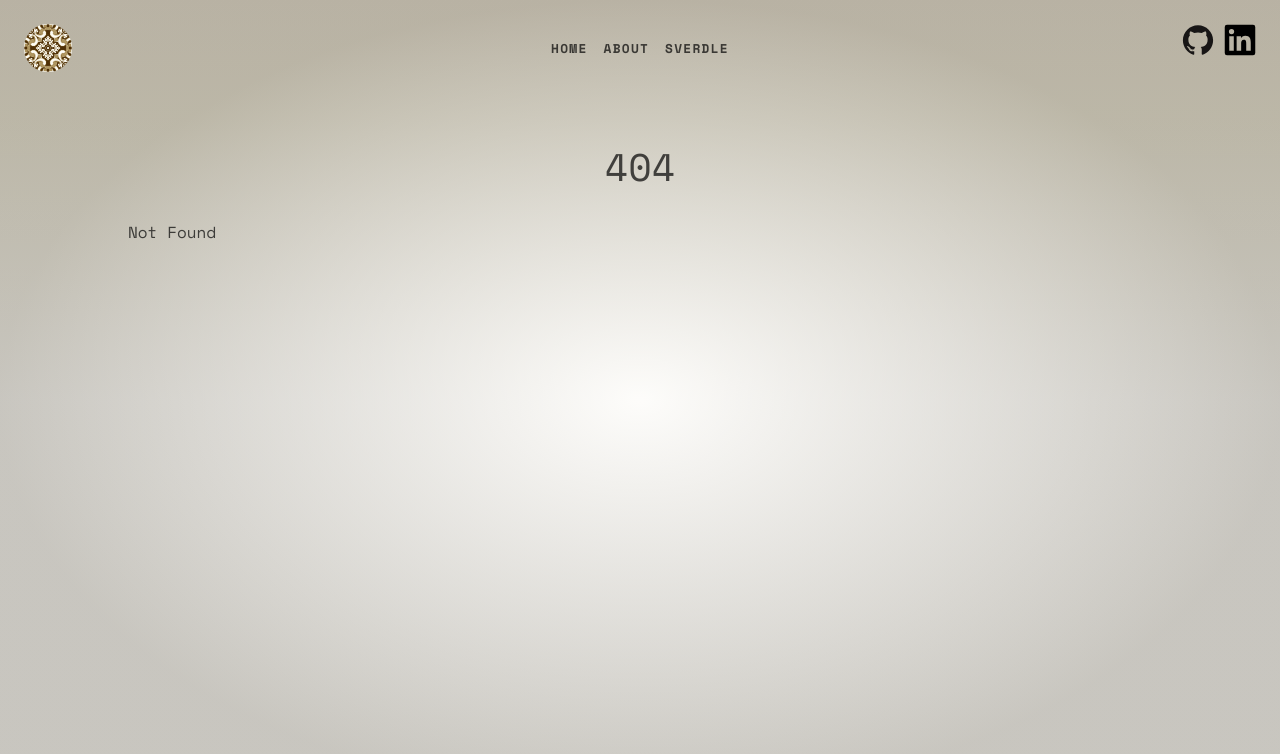
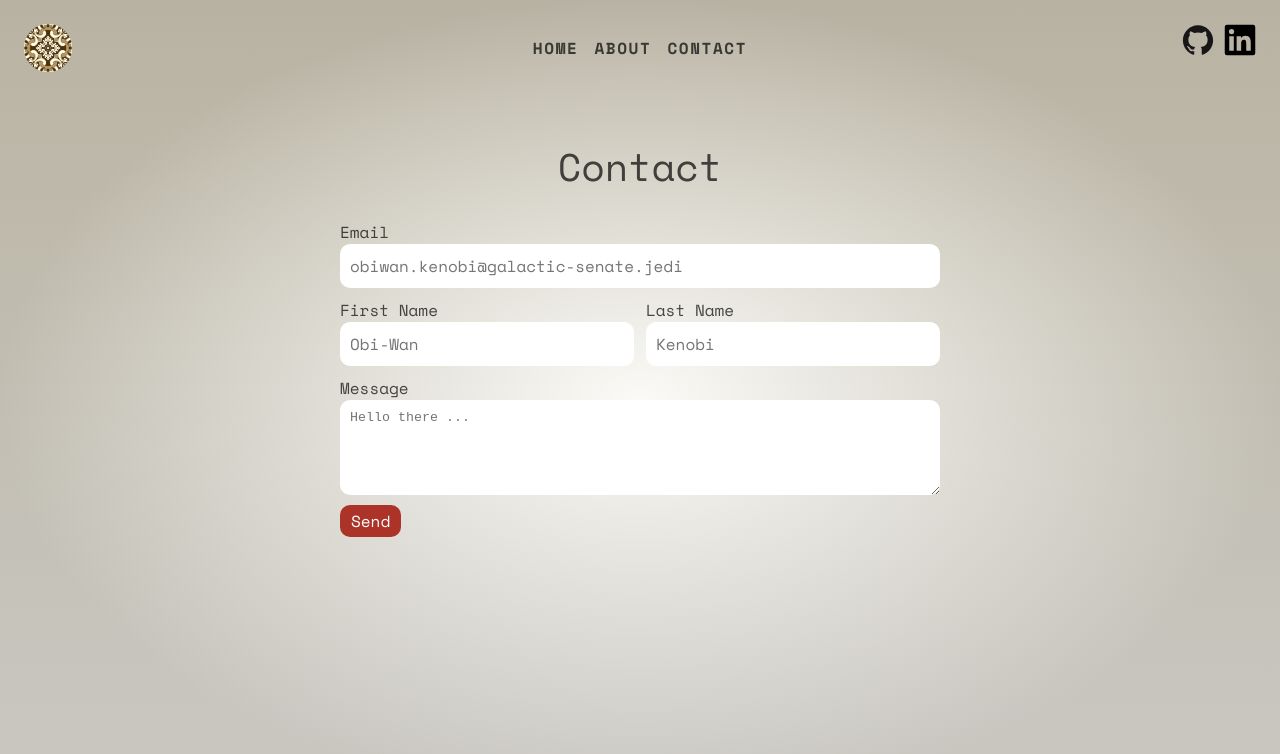
Before and after one commit to GomesN95/portfolio-svelte, a SvelteKit app: page /contact in a window 1280 px wide. Before the commit this address had no page. Shown: the top 754 px of the page. Built offline with nearby package versions, Linux system fonts and the light colour scheme.

Commit message:
[WIP] Page contact

```diff
--- a/src/routes/Header.scss
+++ b/src/routes/Header.scss
@@ -26,7 +26,7 @@ header {
 
         &:hover {
           path {
-            fill: red;
+            fill: var(--color-theme-1);
           }
         }
       }
@@ -74,7 +74,7 @@ header {
       padding: 0 0.5rem;
       color: var(--color-text);
       font-weight: 700;
-      font-size: 0.8rem;
+      font-size: 1rem;
       text-transform: uppercase;
       letter-spacing: 0.1em;
       text-decoration: none;
--- a/src/routes/Header.svelte
+++ b/src/routes/Header.svelte
@@ -19,8 +19,8 @@
 			<li aria-current={$page.url.pathname === '/about' ? 'page' : undefined}>
 				<a href="/about">About</a>
 			</li>
-			<li aria-current={$page.url.pathname.startsWith('/sverdle') ? 'page' : undefined}>
-				<a href="/sverdle">Sverdle</a>
+			<li aria-current={$page.url.pathname === '/contact' ? 'page' : undefined}>
+				<a href="/contact">Contact</a>
 			</li>
 		</ul>
 	</nav>
--- /dev/null
+++ b/src/routes/contact/+page.svelte
@@ -0,0 +1,34 @@
+<svelte:head>
+	<title>Contact</title>
+	<meta name="description" content="Contact Nicolas Gomes" />
+</svelte:head>
+
+<script>
+	import './page.scss';
+</script>
+
+<div id="contact">
+	<h1>Contact</h1>
+
+	<div class="content">
+		<form class="form" action="">
+			<label class="email">
+				Email
+				<input name="email" type="email" placeholder="obiwan.kenobi@galactic-senate.jedi"/>
+			</label>
+			<label class="first-name">
+				First Name
+				<input name="text" type="text" placeholder="Obi-Wan" />
+			</label>
+			<label class="last-name">
+				Last Name
+				<input name="text" type="First Name" placeholder="Kenobi" />
+			</label>
+			<label class="message">
+				Message
+				<textarea name="message" rows="5" cols="33"  placeholder="Hello there ..."/>
+			</label>
+			<button>Send</button>
+		</form>
+	</div>
+</div>
--- /dev/null
+++ b/src/routes/contact/+page.ts
@@ -0,0 +1,9 @@
+import { dev } from '$app/environment';
+
+// we don't need any JS on this page, though we'll load
+// it in dev so that we get hot module replacement
+export const csr = dev;
+
+// since there's no dynamic data here, we can prerender
+// it so that it gets served as a static asset in production
+export const prerender = true;
--- /dev/null
+++ b/src/routes/contact/page.scss
@@ -0,0 +1,80 @@
+#contact {
+
+  .content{
+    display: flex;
+    justify-content: center;
+
+    .form {
+      display: flex;
+      justify-content: space-between;
+      flex-wrap: wrap;
+      max-width: 600px;
+      gap: 10px;
+
+      label {
+        display: grid;
+
+        input, textarea {
+          border-radius: 10px;
+          border: none;
+          padding: 10px;
+
+          &:hover {
+            box-shadow: 0px 0px 5px rgba(171, 51, 40, 0.6);
+            cursor: pointer;
+          }
+        }
+
+        &.email{
+          flex-basis: 100%;
+        }
+
+        &.first-name, &.last-name{
+          flex-basis: 49%;
+        }
+
+        &.message{
+          flex-basis: 100%;
+        }
+      }
+
+      button {
+        padding: 3px 10px;
+        border-radius: 10px;
+        border: 1px solid transparent;
+        background-color: var(--color-theme-1);
+        color: white;
+        font-size: 16px;
+
+        &:hover {
+          box-shadow: 0px 0px 8px rgba(171, 51, 40, 0.6);
+          border: 1px solid var(--color-theme-1);
+          background-color: transparent;
+          color: var(--color-theme-1);
+          cursor: pointer;
+        }
+      }
+    }
+  }
+
+  @media (max-width: 600px) {
+    .content{
+      .form {
+        label {
+
+          &.email{
+            flex-basis: 100%;
+          }
+
+          &.first-name, &.last-name{
+            flex-basis: 100%;
+          }
+
+          &.message{
+            flex-basis: 100%;
+          }
+        }
+      }
+    }
+  }
+}
--- a/src/routes/styles.css
+++ b/src/routes/styles.css
@@ -7,7 +7,7 @@
 	--color-bg-0: rgb(228, 220, 202);
 	--color-bg-1: hsl(46, 36%, 86%);
 	--color-bg-2: hsl(44, 44%, 95%);
-	--color-theme-1: #ff3e00;
+	--color-theme-1: rgb(171, 51, 40);;
 	--color-theme-2: #4075a6;
 	--color-text: rgba(0, 0, 0, 0.7);
 	--column-width: 42rem;
@@ -22,12 +22,13 @@ body {
 	background-attachment: fixed;
 	background-color: var(--color-bg-1);
 	background-size: 100vw 100vh;
+	background-repeat: round;
 	background-image: radial-gradient(
 			50% 50% at 50% 50%,
 			rgba(255, 255, 255, 0.75) 0%,
 			rgba(10, 10, 10, 0.20) 100%
 		),
-		linear-gradient(180deg, var(--color-bg-0) 0%, var(--color-bg-1) 15%, var(--color-bg-2) 50%);
+		linear-gradient(180deg, var(--color-bg-0) 0%, var(--color-bg-1) 15%, var(--color-bg-2) 90%);
 }
 
 h1,
```
